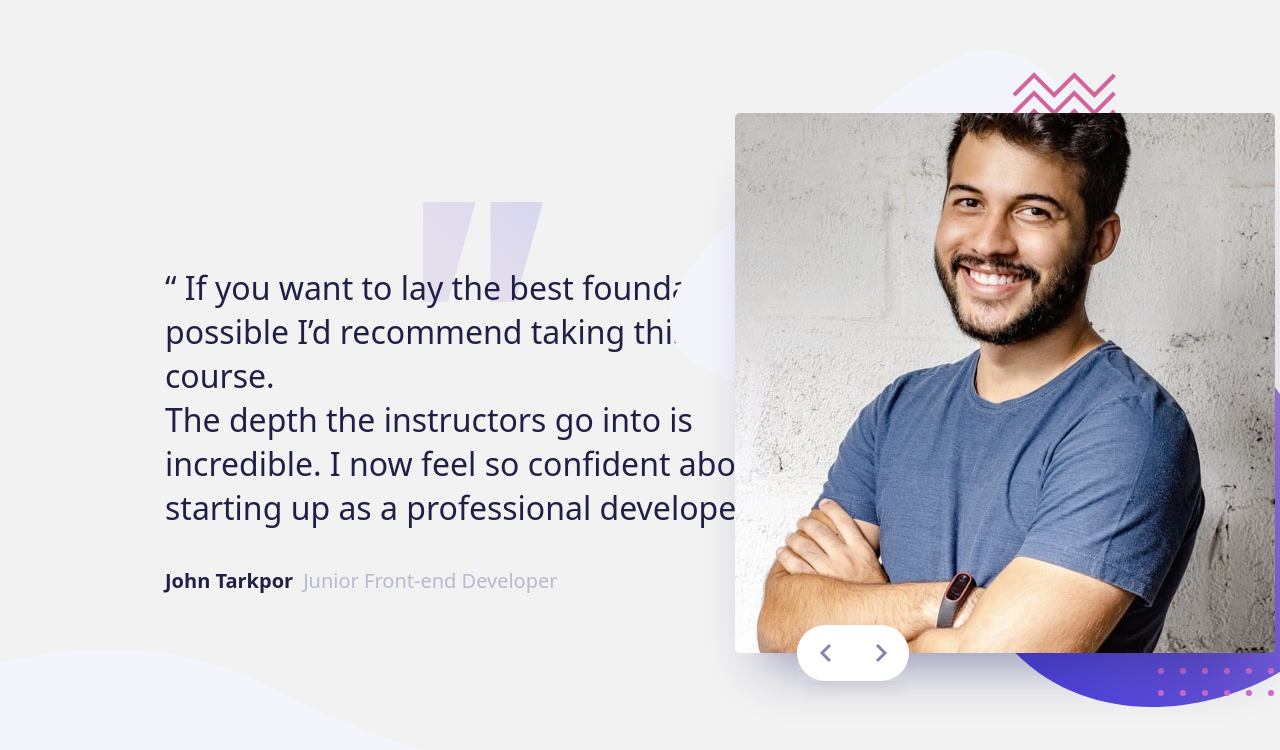
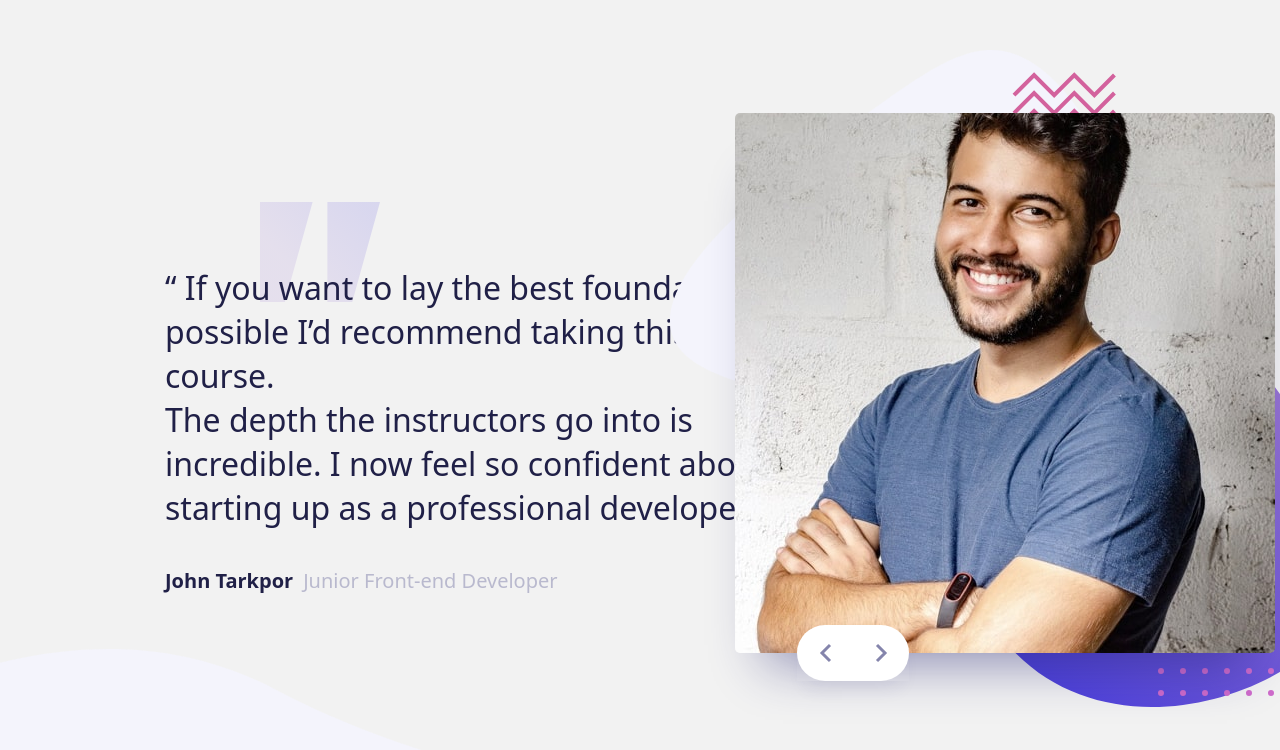
Before and after one commit to stephjoseph/coding-bootcamp-testimonials-slider-master, a website: page src/index.html in a window 1280 px wide. Both pictures are taken after a click on the button 825 px from the left and 653 px from the top of the page. Shown: the top 750 px of the page. Drawn offline with Linux system fonts and the light colour scheme.

Commit message:
Update index.html

```diff
--- a/src/index.html
+++ b/src/index.html
@@ -85,7 +85,7 @@
           </div>
         </div>
         <div
-          class="flex w-[19.438rem] flex-col items-center gap-[1.188rem] bg-[url('../images/pattern-quotes.svg')] bg-[length:60px_50px] bg-[center_top] bg-no-repeat pt-[1.563rem] text-center xl:h-[22.125rem] xl:w-[39.688rem] xl:items-start xl:gap-8 xl:bg-[length:120px_100px] xl:pt-16 xl:text-left"
+          class="flex w-[19.438rem] flex-col items-center gap-[1.188rem] bg-[url('../images/pattern-quotes.svg')] bg-[length:60px_50px] bg-[center_top] bg-no-repeat pt-[1.563rem] text-center xl:h-[22.125rem] xl:w-[39.688rem] xl:items-start xl:gap-8 xl:bg-[length:120px_100px] xl:bg-[5.938rem_top] xl:pt-16 xl:text-left"
         >
           <p
             class="text-lg font-light leading-6 tracking-normal text-[#202047] xl:text-[2rem] xl:leading-[2.75rem]"
```
